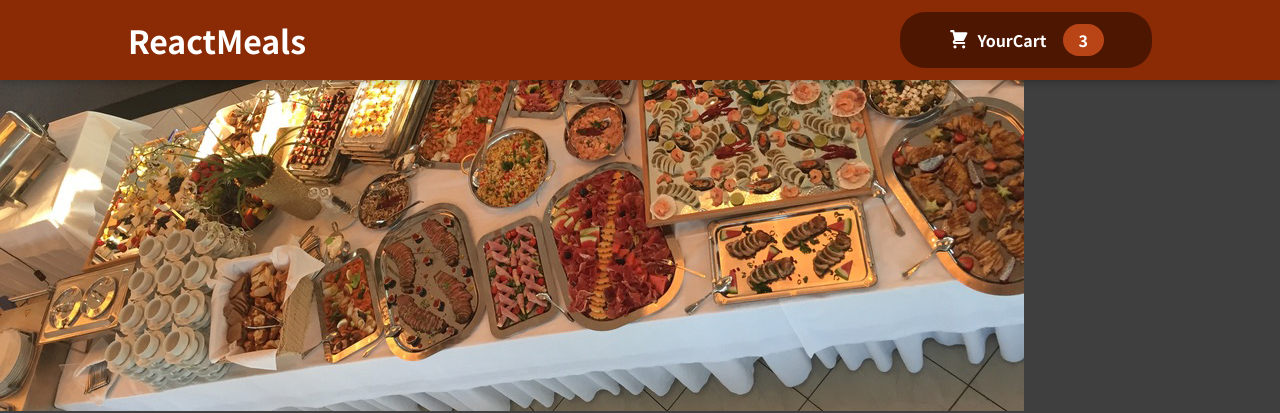
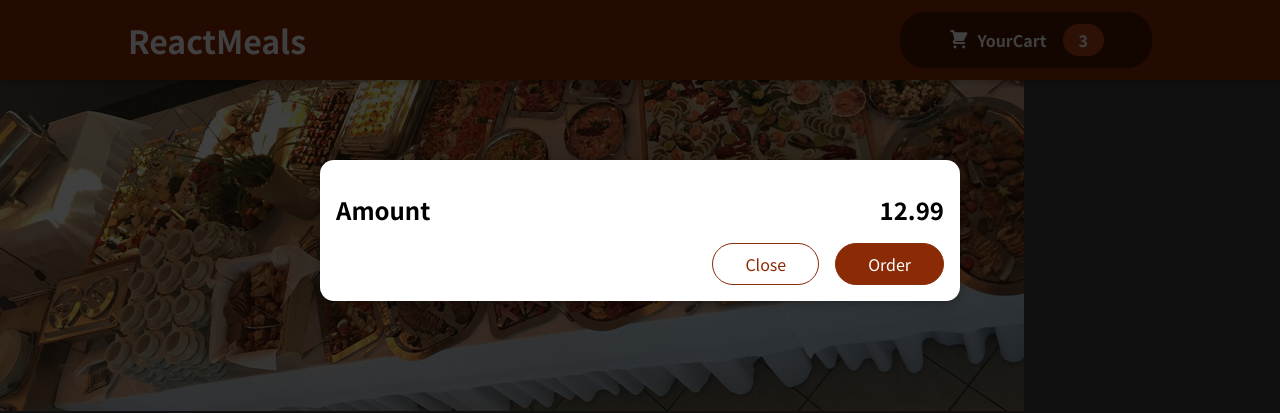
Before and after one commit to AlexTrushev/foodOrder, a React (Create React App) app: page / in a window 1280 px wide. Shown: the top 413 px of the page. Built offline with nearby package versions, Linux system fonts and the light colour scheme.

Commit message:
Add modal for Cart

```diff
--- a/public/index.html
+++ b/public/index.html
@@ -28,6 +28,7 @@
   </head>
   <body>
     <noscript>You need to enable JavaScript to run this app.</noscript>
+    <div id="overlays"></div>
     <div id="root"></div>
     <!--
       This HTML file is a template.
--- a/src/App.js
+++ b/src/App.js
@@ -2,10 +2,12 @@
 
 import Header from "./components/Layout/Header";
 import Meals from "./components/Meals/Meals";
+import Cart from "./components/Cart/Cart";
 
 function App() {
   return (
     <Fragment>
+      <Cart />
       <Header />
       <main>
         <Meals />
--- a/src/components/Cart/Cart.js
+++ b/src/components/Cart/Cart.js
@@ -1,3 +1,5 @@
+import Modal from "../UI/Modal";
+
 import classes from "./Cart.module.css";
 
 const Cart = (props) => {
@@ -9,7 +11,7 @@
     </ul>
   );
   return (
-    <div>
+    <Modal>
       {cartItems}
       <div className={classes.total}>
         <span>Amount</span>
@@ -19,7 +21,7 @@
         <button className={classes["button--alt"]}>Close</button>
         <button className={classes.button}>Order</button>
       </div>
-    </div>
+    </Modal>
   );
 };
 
--- a/src/components/UI/Modal.js
+++ b/src/components/UI/Modal.js
@@ -1,3 +1,35 @@
-const Modal = (props) => {};
+import { Fragment } from "react";
+import ReactDOM from "react-dom";
+
+import classes from "./Modal.module.css";
+
+const Backdrop = (props) => {
+  return <div className={classes.backdrop} />;
+};
+
+const ModalOverlay = (props) => {
+  return (
+    <div className={classes.modal}>
+      <div className={classes.content}>{props.children}</div>
+    </div>
+  );
+};
+
+const PortalElement = document.getElementById("overlays");
+
+const Modal = (props) => {
+  return (
+    <Fragment>
+      {ReactDOM.createPortal(
+        <Backdrop onClick={props.onClick} />,
+        PortalElement
+      )}
+      {ReactDOM.createPortal(
+        <ModalOverlay onClick={props.onClick}>{props.children}</ModalOverlay>,
+        PortalElement
+      )}
+    </Fragment>
+  );
+};
 
 export default Modal;
--- a/src/components/UI/Modal.module.css
+++ b/src/components/UI/Modal.module.css
@@ -1,4 +1,4 @@
-backdrop {
+.backdrop {
   position: fixed;
   top: 0;
   left: 0;
```
